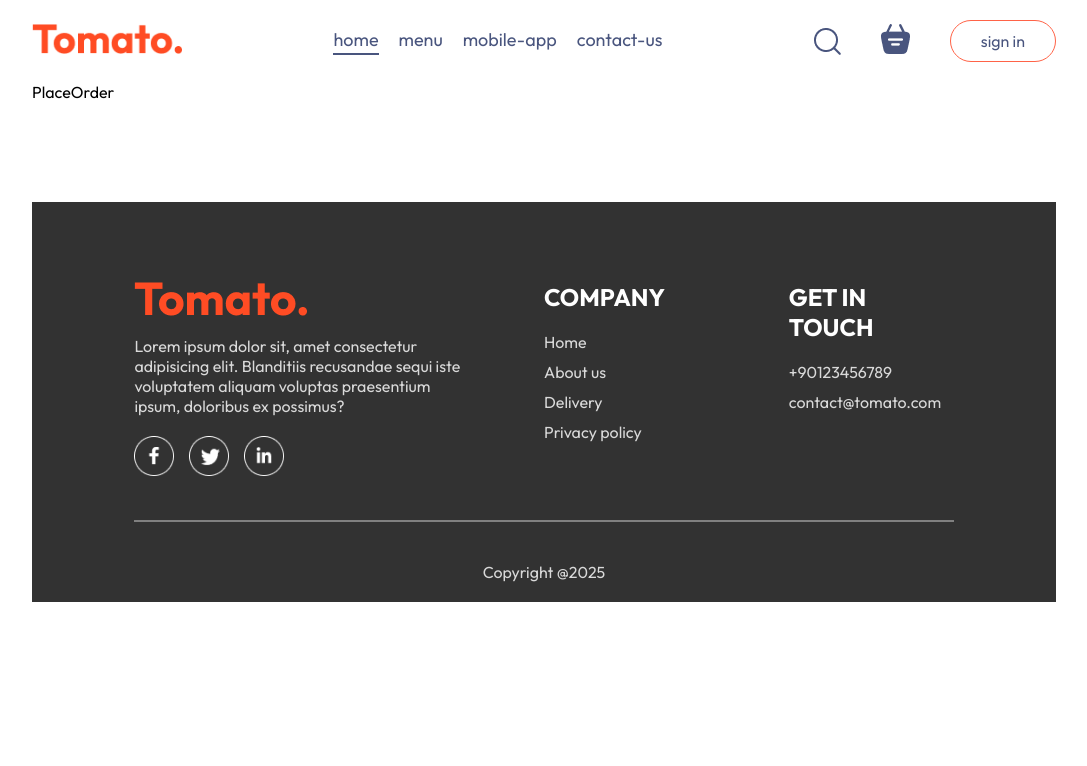
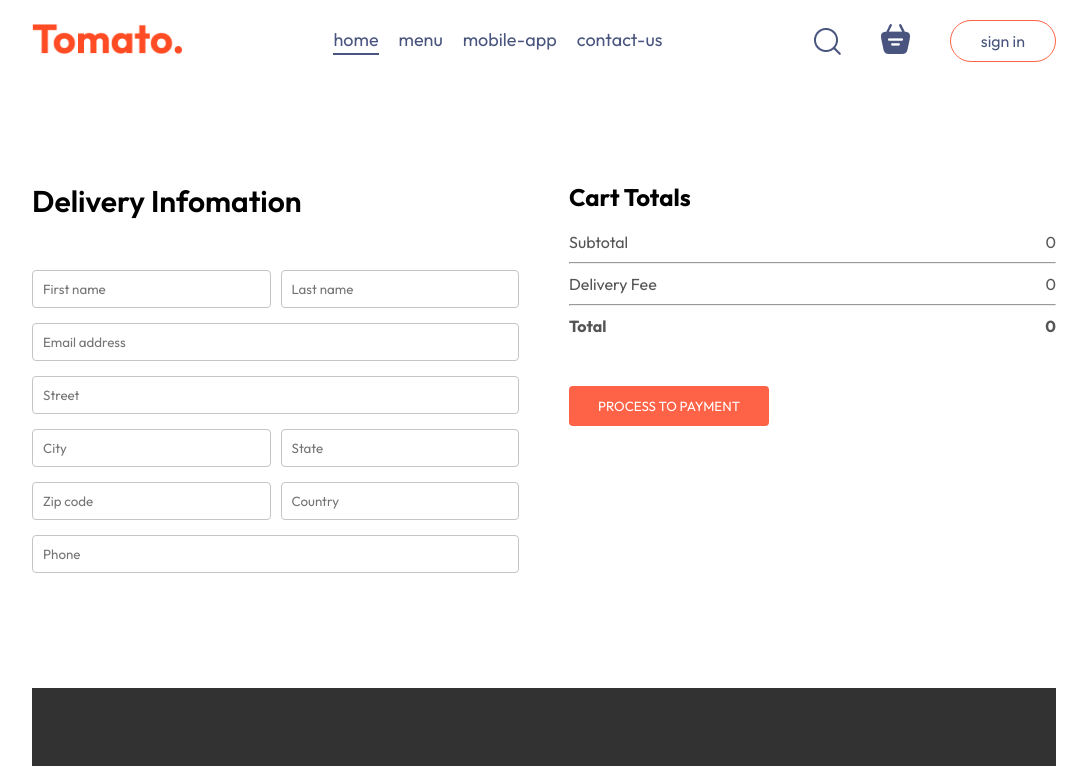
Before and after one commit to nguyenphuochao/fullstack-food-delivery, a React (Vite) app in the folder frontend/: page /order in a window 1280 px wide. Shown: the top 766 px of the page, without its empty margins (96-1183 px from the left). Built offline with nearby package versions, Linux system fonts and the light colour scheme.

Commit message:
feat: cart page & place order page

```diff
--- a/frontend/src/components/Navbar/Navbar.css
+++ b/frontend/src/components/Navbar/Navbar.css
@@ -45,6 +45,20 @@
 
 .navbar-menu li {
     cursor: pointer;
+}
+
+.navbar-search-icon {
+    position: relative;
+}
+
+.navbar-search-icon .dot {
+    position: absolute;
+    min-width: 10px;
+    min-height: 10px;
+    background-color: tomato;
+    border-radius: 5px;
+    top: -8px;
+    right: -8px;
 }
 
 @media (max-width: 1050px) {
@@ -95,6 +109,6 @@
 
 @media (max-width: 750px) {
     .navbar-menu {
-       display: none;
+        display: none;
     }
 }
--- a/frontend/src/components/Navbar/Navbar.jsx
+++ b/frontend/src/components/Navbar/Navbar.jsx
@@ -1,11 +1,13 @@
 import './Navbar.css'
 import { assets } from '../../assets/assets'
-import { useState } from 'react';
+import { useContext, useState } from 'react';
 import { Link } from 'react-router-dom';
+import { StoreContext } from '../../context/StoreContext';
 
 function Navbar({ setShowLogin }) {
 
     const [menu, setMenu] = useState("home");
+    const { getTotalCartAmount } = useContext(StoreContext)
 
     return (
         <div className='navbar'>
@@ -20,7 +22,7 @@ function Navbar({ setShowLogin }) {
                 <img src={assets.search_icon} alt="" />
                 <div className='navbar-search-icon'>
                     <Link to="/cart"><img src={assets.basket_icon} alt="" /></Link>
-                    <div className='dot'></div>
+                    <div className={getTotalCartAmount() === 0 ? "" : "dot"}></div>
                 </div>
                 <button onClick={() => setShowLogin(true)}>sign in</button>
             </div>
--- a/frontend/src/context/StoreContext.jsx
+++ b/frontend/src/context/StoreContext.jsx
@@ -19,16 +19,33 @@ const StoreContextProvider = (props) => {
         setCartItems((prev) => ({ ...prev, [itemId]: prev[itemId] - 1 }))
     }
 
-    useEffect(() => {
-        console.log("cartItems:", cartItems);
-    }, [cartItems])
+    const updateFromCart = (itemId, qty) => {
+        setCartItems((prev) => ({ ...prev, [itemId]: qty }))
+    }
+
+    const getTotalCartAmount = () => {
+        let totalAmount = 0;
+        for (const item in cartItems) {
+            if (cartItems[item] > 0) {
+                let itemInfo = food_list.find((product) => product._id === item);
+                totalAmount += itemInfo.price * cartItems[item];
+            }
+        }
+        return totalAmount;
+    }
+
+    // useEffect(() => {
+    //     console.log("cartItems:", cartItems);
+    // }, [cartItems])
 
     const contextValue = {
         food_list,
         cartItems,
         setCartItems,
         addToCart,
-        removeFromCart
+        removeFromCart,
+        updateFromCart,
+        getTotalCartAmount
     }
 
     return (
--- a/frontend/src/pages/Cart/Cart.jsx
+++ b/frontend/src/pages/Cart/Cart.jsx
@@ -1,10 +1,12 @@
 import React, { useContext } from 'react'
 import './Cart.css'
+import { useNavigate } from 'react-router-dom';
 import { StoreContext } from '../../context/StoreContext';
 
 const Cart = () => {
 
-    const { cartItems, food_list, removeFromCart } = useContext(StoreContext);
+    const { cartItems, food_list, removeFromCart, getTotalCartAmount, updateFromCart } = useContext(StoreContext);
+    const navigate = useNavigate()
 
     return (
         <div className='cart'>
@@ -28,7 +30,7 @@ const Cart = () => {
                                         <img src={item.image} alt={item.name} />
                                         <p>{item.name}</p>
                                         <p>${item.price}</p>
-                                        <p>{cartItems[item._id]}</p>
+                                        <p><input onChange={(e) => updateFromCart(item._id, e.target.value)} style={{padding: '3px', width: '70px'}} type="number" min={1} defaultValue={cartItems[item._id]} /></p>
                                         <p>${Number(item.price) * Number(cartItems[item._id])}</p>
                                         <p style={{ cursor: 'pointer' }} onClick={() => removeFromCart(item._id)}>x</p>
                                     </div>
@@ -46,20 +48,20 @@ const Cart = () => {
                     <div>
                         <div className='cart-total-details'>
                             <p>Subtotal</p>
-                            <p>{0}</p>
+                            <p>{getTotalCartAmount()}</p>
                         </div>
                         <hr />
                         <div className='cart-total-details'>
                             <p>Delivery Fee</p>
-                            <p>{0}</p>
+                            <p>{getTotalCartAmount() === 0 ? 0 : 2}</p>
                         </div>
                         <hr />
                         <div className='cart-total-details'>
                             <b>Total</b>
-                            <b>{0}</b>
+                            <b>{getTotalCartAmount() === 0 ? 0 : getTotalCartAmount() + 2}</b>
                         </div>
                     </div>
-                    <button>PROCESS TO CHECKOUT</button>
+                    <button onClick={() => navigate('/order')}>PROCESS TO CHECKOUT</button>
                 </div>
                 <div className='cart-promocode'>
                     <div>
--- a/frontend/src/pages/PlaceOrder/PlaceOrder.css
+++ b/frontend/src/pages/PlaceOrder/PlaceOrder.css
@@ -0,0 +1,41 @@
+.place-order {
+    display: flex;
+    align-items: start;
+    justify-content: space-between;
+    gap: 50px;
+    margin-top: 100px;
+}
+
+.place-order-left {
+    width: 100%;
+    max-width: max(30%, 500px);
+}
+
+.place-order-left .title {
+    font-size: 30px;
+    font-weight: 600;
+    margin-bottom: 50px;
+}
+
+.place-order-left input {
+    margin-bottom: 15px;
+    width: 100%;
+    padding: 10px;
+    border: 1px solid #c5c5c5;
+    border-radius: 4px;
+    outline-color: tomato;
+}
+
+.place-order-left .multi-fields {
+    display: flex;
+    gap: 10px;
+}
+
+.place-order-right {
+    width: 100%;
+    max-width: max(40%, 500px);
+}
+
+.place-order .cart-total button {
+    margin-top: 30px;
+}
--- a/frontend/src/pages/PlaceOrder/PlaceOrder.jsx
+++ b/frontend/src/pages/PlaceOrder/PlaceOrder.jsx
@@ -1,10 +1,56 @@
-import React from 'react'
+import React, { useContext } from 'react'
 import './PlaceOrder.css'
+import { StoreContext } from '../../context/StoreContext'
 
 const PlaceOrder = () => {
-  return (
-    <div>PlaceOrder</div>
-  )
+
+    const { getTotalCartAmount } = useContext(StoreContext)
+
+    return (
+        <form className='place-order'>
+            <div className='place-order-left'>
+                <p className='title'>Delivery Infomation</p>
+                <div className='multi-fields'>
+                    <input type="text" placeholder='First name' />
+                    <input type="text" placeholder='Last name' />
+                </div>
+                <input type="email" placeholder='Email address' />
+                <input type="text" placeholder='Street' />
+                <div className='multi-fields'>
+                    <input type="text" placeholder='City' />
+                    <input type="text" placeholder='State' />
+                </div>
+                <div className='multi-fields'>
+                    <input type="text" placeholder='Zip code' />
+                    <input type="text" placeholder='Country' />
+                </div>
+                <input type="text" placeholder='Phone' />
+            </div>
+
+            <div className='place-order-right'>
+                <div className='cart-total'>
+                    <h2>Cart Totals</h2>
+                    <div>
+                        <div className='cart-total-details'>
+                            <p>Subtotal</p>
+                            <p>{getTotalCartAmount()}</p>
+                        </div>
+                        <hr />
+                        <div className='cart-total-details'>
+                            <p>Delivery Fee</p>
+                            <p>{getTotalCartAmount() === 0 ? 0 : 2}</p>
+                        </div>
+                        <hr />
+                        <div className='cart-total-details'>
+                            <b>Total</b>
+                            <b>{getTotalCartAmount() === 0 ? 0 : getTotalCartAmount() + 2}</b>
+                        </div>
+                    </div>
+                    <button>PROCESS TO PAYMENT</button>
+                </div>
+            </div>
+        </form>
+    )
 }
 
 export default PlaceOrder
```
